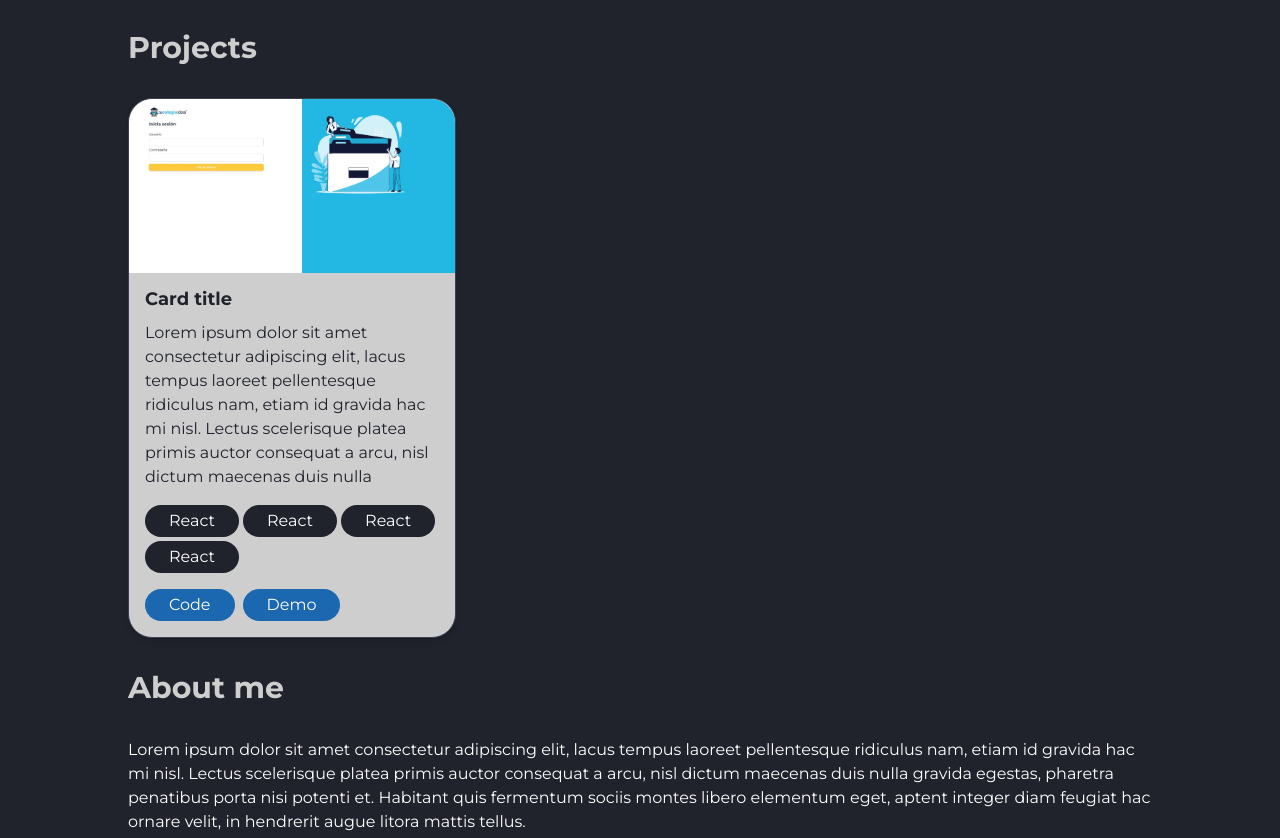
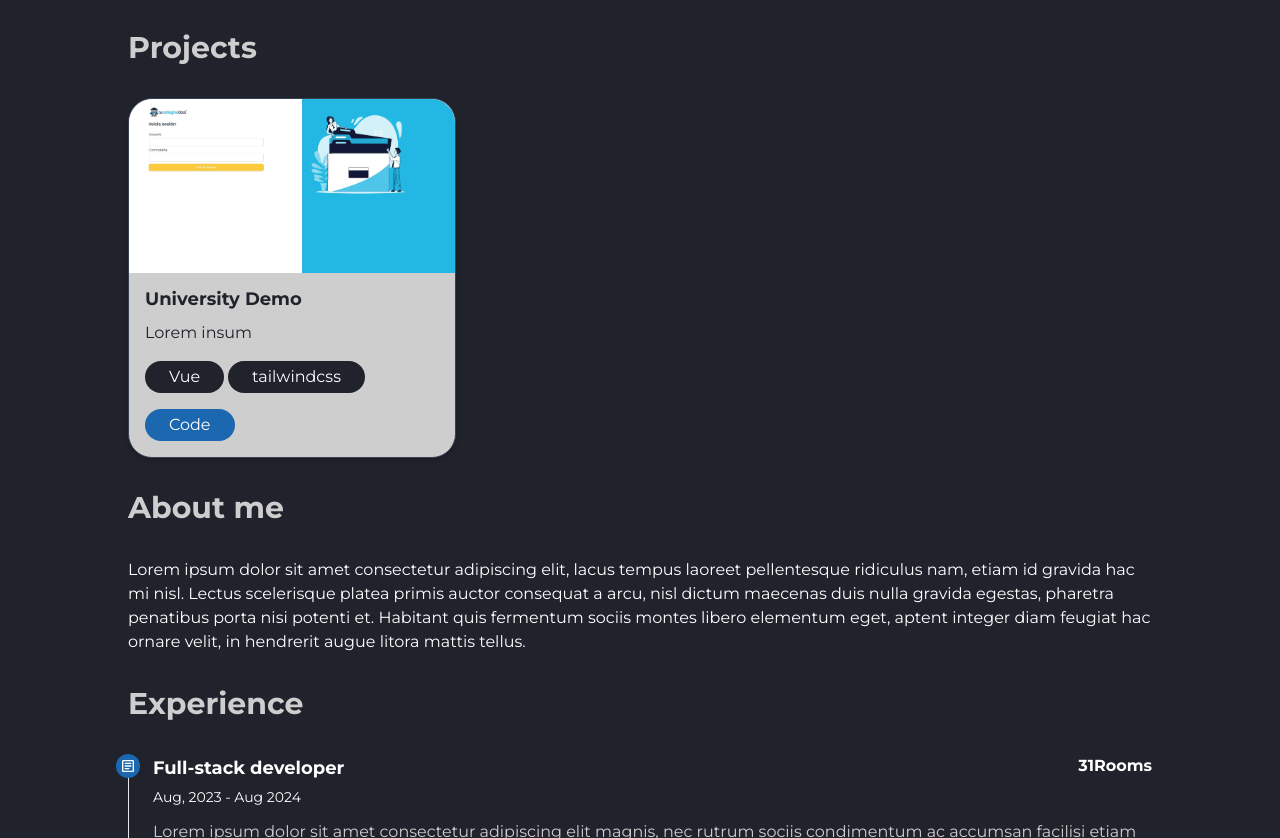
Before and after one commit to adriancosme/portfolio, a Next.js app: page / in a window 1280 px wide. Shown: the part 407-1245 px from the top of the page. Built offline with nearby package versions, Linux system fonts and the light colour scheme.

Commit message:
refactor: card and chip  to reusable components

```diff
--- a/src/pages/index.tsx
+++ b/src/pages/index.tsx
@@ -5,7 +5,7 @@ import Link from "next/link";
 import { MdOutlineArticle } from "react-icons/md";
 import { AiFillGithub, AiOutlineWhatsApp, AiOutlineMail } from "react-icons/ai";
 import { FaLinkedinIn } from "react-icons/fa";
-
+import Card from "@/components/card";
 export default function Home() {
   return (
     <>
@@ -59,59 +59,16 @@ export default function Home() {
         </section>
         <SectionComponent id="projects" title="Projects">
           <div className="grid grid-cols-12 gap-5 mt-8">
-            <article className="group col-span-12 lg:col-span-4 border rounded-3xl shadow-md border-gray-700 relative bg-[#CECECE] ">
-              <header>
-                <div className="block">
-                  <section className="overflow-hidden rounded-t-3xl relative bg-white">
-                    <Image
-                      src="/university-demo.webp"
-                      alt="university-demo-app"
-                      width={400}
-                      height={600}
-                    />
-                  </section>
-                </div>
-                <h3 className="text-[#20222C] px-4 text-lg font-bold mt-3">
-                  Card title
-                </h3>
-              </header>
-              <section className="mt-2">
-                <p className="text-[#20222C] px-4 text-md ">
-                  Lorem ipsum dolor sit amet consectetur adipiscing elit, lacus
-                  tempus laoreet pellentesque ridiculus nam, etiam id gravida
-                  hac mi nisl. Lectus scelerisque platea primis auctor consequat
-                  a arcu, nisl dictum maecenas duis nulla
-                </p>
-              </section>
-              <footer className="p-4">
-                <div className="flex flex-wrap gap-1">
-                  {[1, 2, 3, 4].map((val) => {
-                    return (
-                      <div
-                        key={val}
-                        className="bg-[#20222C] px-6 py-1 text-white rounded-3xl"
-                      >
-                        React
-                      </div>
-                    );
-                  })}
-                </div>
-                <div className="flex gap-2 mt-4">
-                  <Link
-                    href={"/"}
-                    className="px-6 py-1 bg-[#1C68B0] rounded-3xl text-white"
-                  >
-                    Code
-                  </Link>
-                  <Link
-                    href={"/"}
-                    className="px-6 py-1 bg-[#1C68B0] rounded-3xl text-white"
-                  >
-                    Demo
-                  </Link>
-                </div>
-              </footer>
-            </article>
+            <Card
+              title="University Demo"
+              image="/university-demo.webp"
+              altImage="university-demo"
+              bodyText="Lorem insum"
+              hasLiveDemo={false}
+              liveDemoUrl={"/"}
+              repository={"/"}
+              technologies={["Vue", "tailwindcss"]}
+            />
           </div>
         </SectionComponent>
         <SectionComponent id="about-me" title="About me">
```
